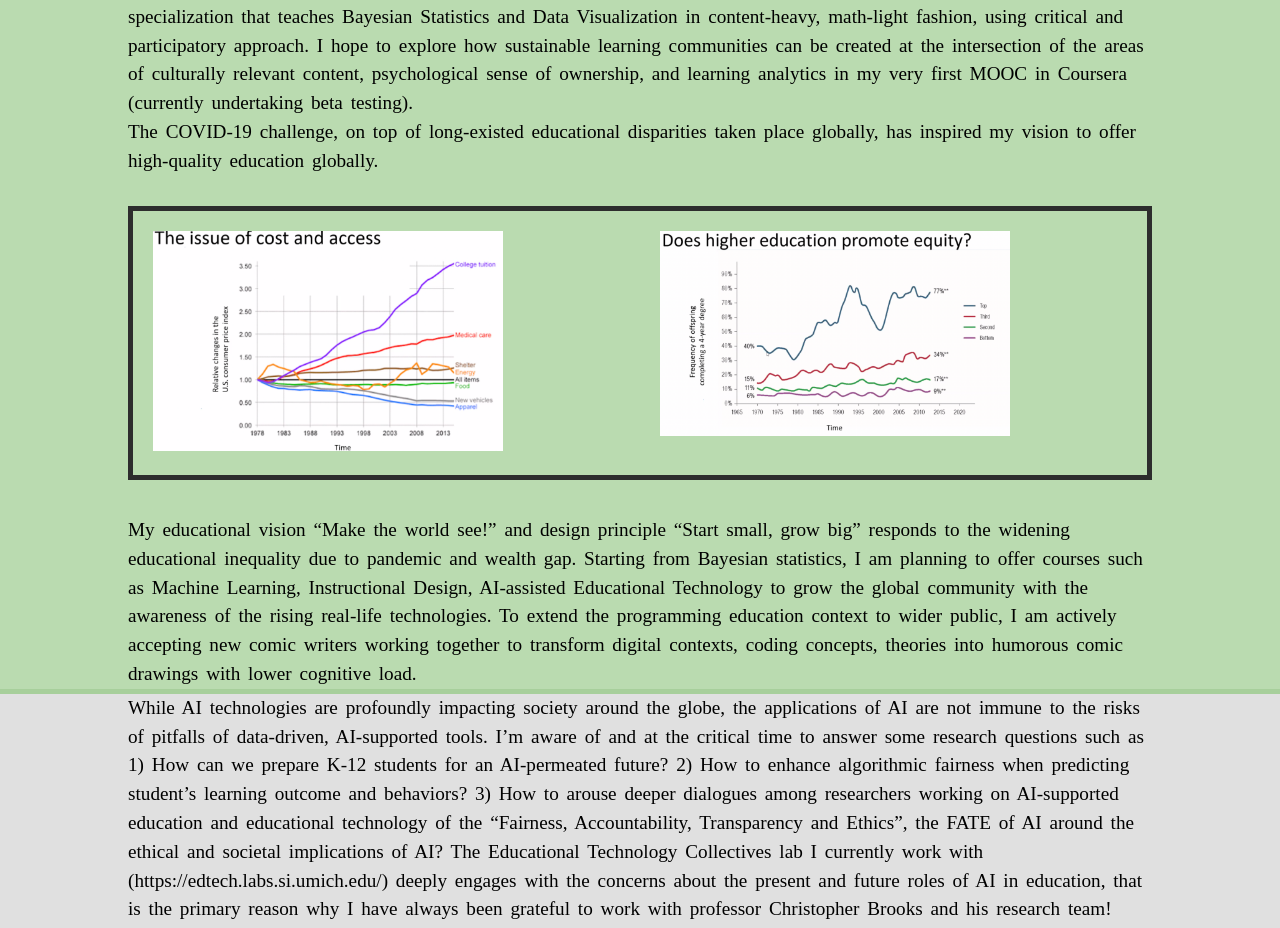
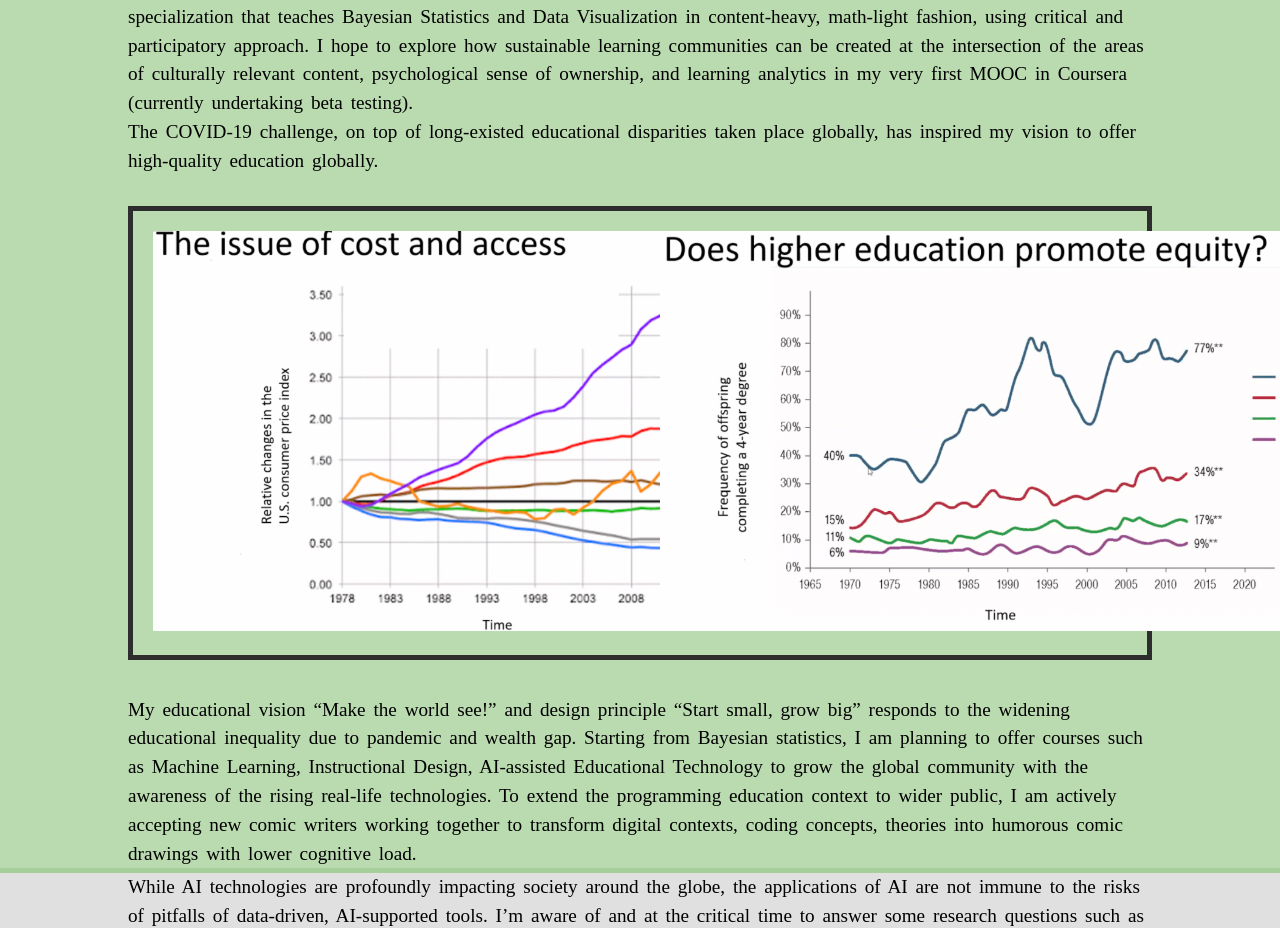
Before and after one commit to son520804/son520804.github.io, a Jekyll site: the page built from about/index.html, in a window 1280 px wide. Shown: the part 702-1630 px from the top of the page. Built offline with Jekyll 4.4.1, drawn with Linux system fonts in a browser that asks for light colours.

Commit message:
customize graphs

```diff
--- a/about/index.html
+++ b/about/index.html
@@ -25,10 +25,10 @@
 			</div>
 			<div class="flex-container">
 				<div class="left-content">
-					<img src="education_cost.png" class="about" alt="profile picture" style="width:75%"/>
+					<img src="education_cost.png" class="about" alt="profile picture" style="height:400px;"/>
 				</div>
 				<div class="right-content">
-					<img src="education_equity.png" class="about" alt="profile picture" style="width:75%"/>
+					<img src="education_equity.png" class="about" alt="profile picture" style="height:400px;"/>
 				</div>
 			</div>
 			<br>
--- a/css/main.css
+++ b/css/main.css
@@ -342,7 +342,6 @@
     line-height: 1.5em;
     font-weight: 300
     color: #D3D3D3
-    margin-bottom: 20px;
 }
 
 #particles-js{
```
